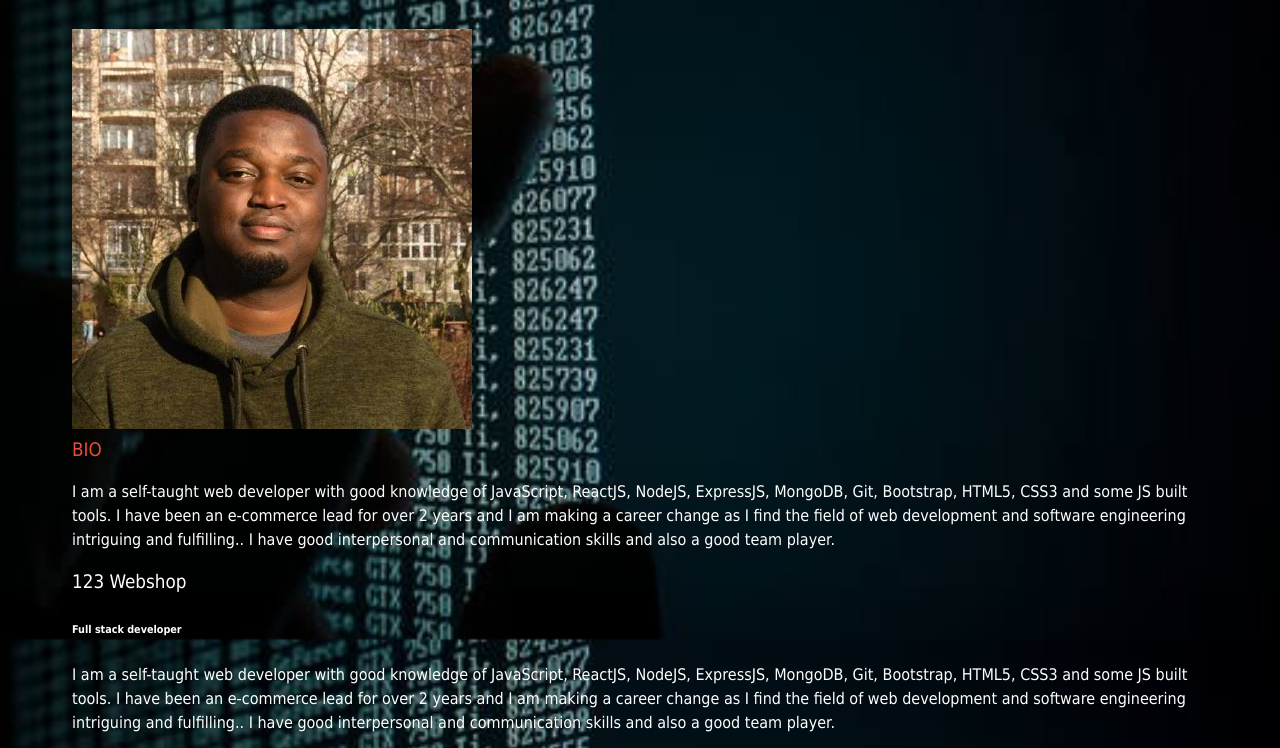
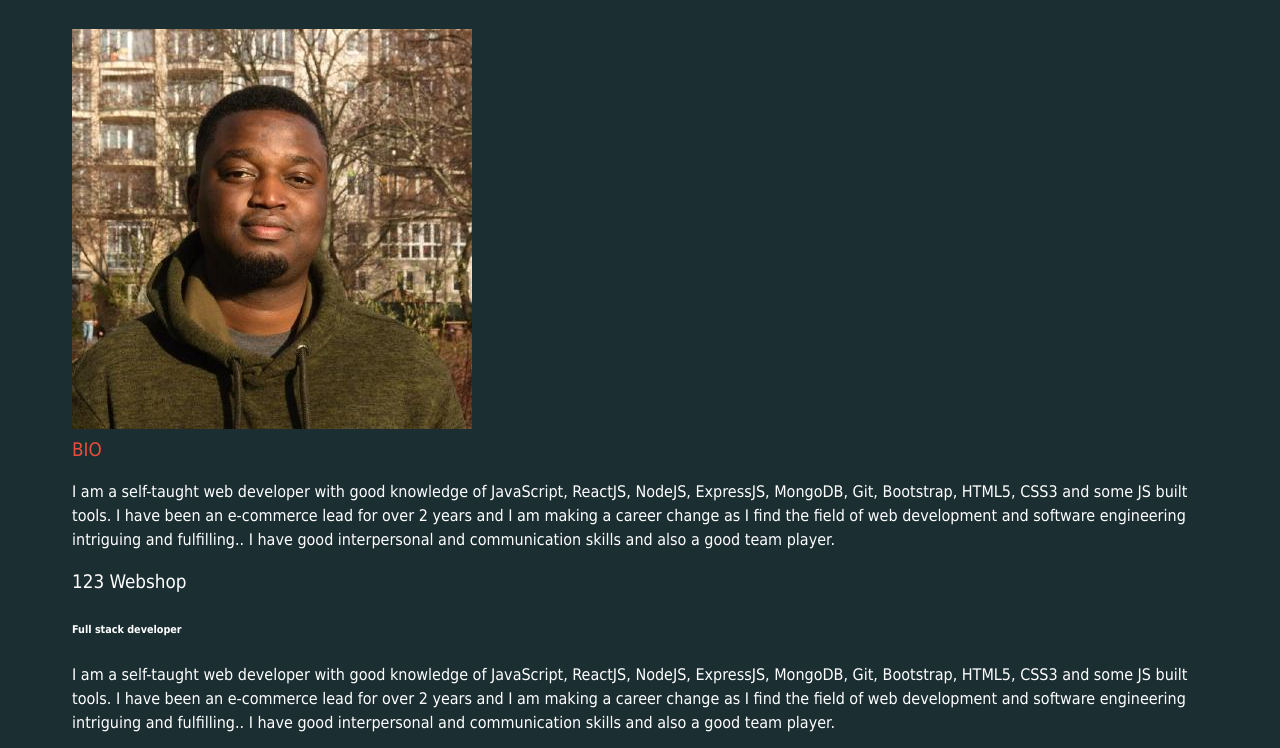
Before and after one commit to ogbeche77/my_portfolio, a website: page dist/about.html in a window 1280 px wide. Shown: the part 213-961 px from the top of the page. Drawn offline with Linux system fonts and the light colour scheme.

Commit message:
bck img removed

```diff
--- a/dist/about.html
+++ b/dist/about.html
@@ -11,7 +11,7 @@
     <title>About Me</title>
 </head>
 
-<body id="bg-img">
+<body>
     <header>
         <div class="menu-btn">
             <div class="btn-line"></div>
```
